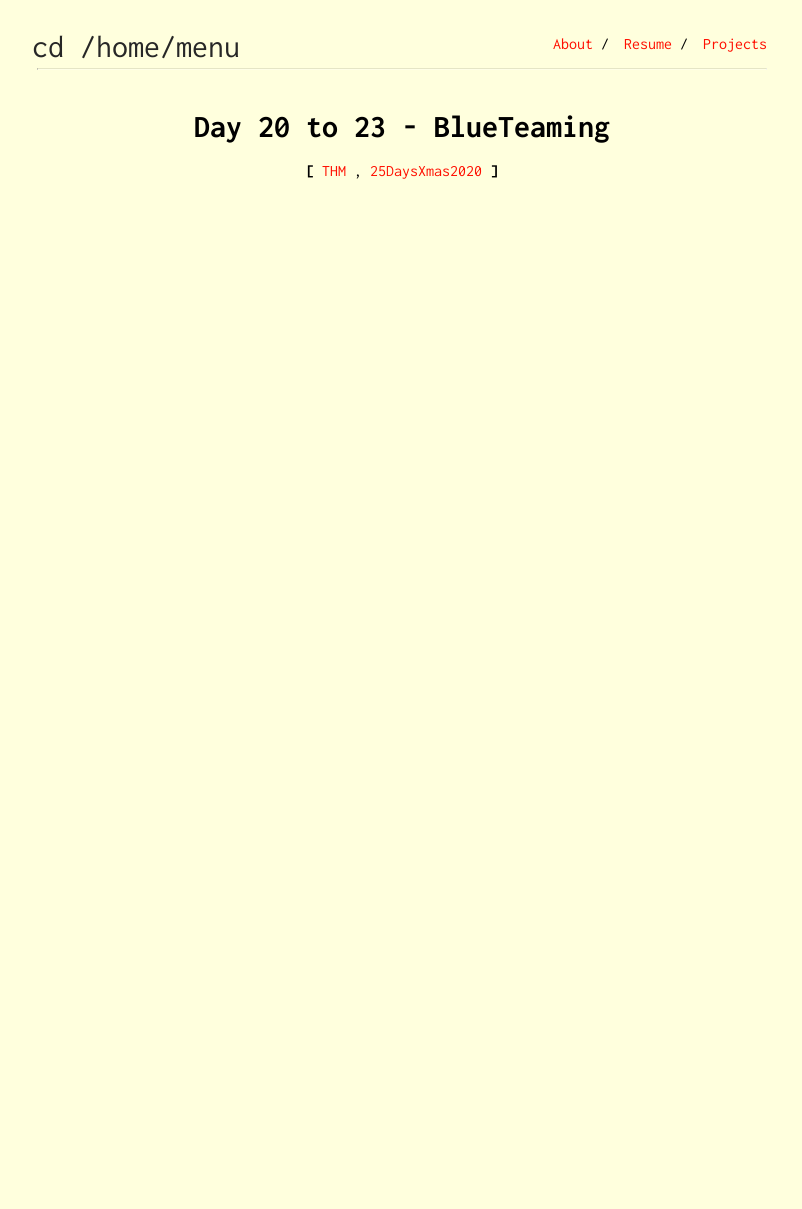
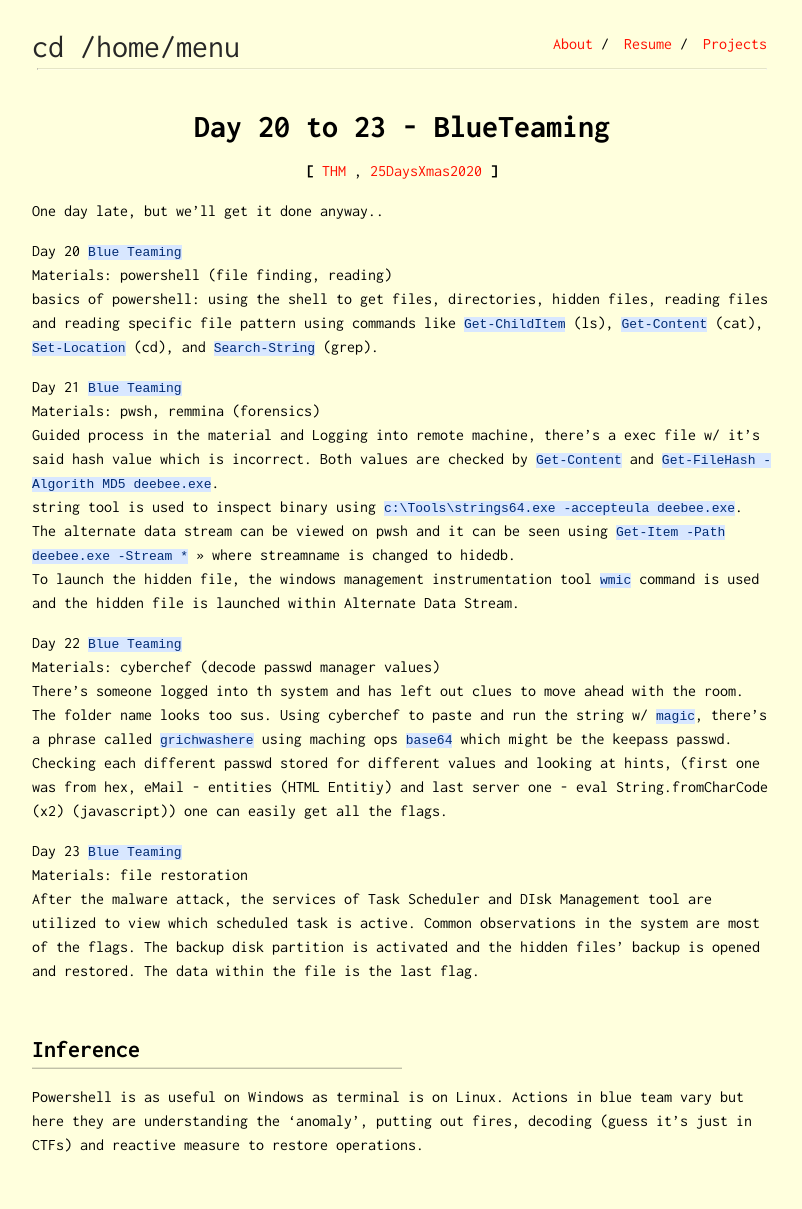
Before and after one commit to pruthvirajbhat/website-portfolio-old-uno, a Jekyll site: the page built from _posts/2021/06/2021-06-09-Day20-25days-Xmas2020.md, in a window 1280 px wide. Shown: the whole page, without its empty margins (238-1040 px from the left). Built offline with Jekyll 4.4.1, drawn with Linux system fonts in a browser that asks for light colours; before the commit the page ends 900 px from its top, so only the background shows below that.

Commit message:
blue done

```diff
--- a/_posts/2021/06/2021-06-09-Day20-25days-Xmas2020.md
+++ b/_posts/2021/06/2021-06-09-Day20-25days-Xmas2020.md
@@ -3,7 +3,30 @@ layout: post
 title: Day 20 to 23 - BlueTeaming
 subtitle: defensive perspective
 tags: [THM, 25DaysXmas2020]
-odate: -05-2022
-fdate:
-pdate:
+odate: 19-05-2022
+fdate: 19-05-2022
+pdate: 19-05-2022
 ---
+One day late, but we'll get it done anyway..
+
+Day 20 `Blue Teaming` \
+Materials: powershell (file finding, reading) \
+basics of powershell: using the shell to get files, directories, hidden files, reading files and reading specific file pattern using commands like `Get-ChildItem` (ls), `Get-Content` (cat), `Set-Location` (cd), and `Search-String` (grep).
+
+Day 21 `Blue Teaming` \
+Materials: pwsh, remmina (forensics) \
+Guided process in the material and Logging into remote machine, there's a exec file w/ it's said hash value which is incorrect. Both values are checked by `Get-Content` and `Get-FileHash -Algorith MD5 deebee.exe`. \
+string tool is used to inspect binary using `c:\Tools\strings64.exe -accepteula deebee.exe`.\
+The alternate data stream can be viewed on pwsh and it can be seen using `Get-Item -Path deebee.exe -Stream *` >> where streamname is changed to hidedb. \
+To launch the hidden file, the windows management instrumentation tool `wmic` command is used and the hidden file is launched within Alternate Data Stream.
+
+Day 22 `Blue Teaming` \
+Materials: cyberchef (decode passwd manager values) \
+There's someone logged into th system and has left out clues to move ahead with the room. The folder name looks too sus. Using cyberchef to paste and run the string w/ `magic`, there's a phrase called `grichwashere` using maching ops `base64` which might be the keepass passwd. Checking each different passwd stored for different values and looking at hints, (first one was from hex, eMail - entities (HTML Entitiy) and last server one - eval String.fromCharCode (x2) (javascript)) one can easily get all the flags.
+
+Day 23 `Blue Teaming` \
+Materials: file restoration \
+After the malware attack, the services of Task Scheduler and DIsk Management tool are utilized to view which scheduled task is active. Common observations in the system are most of the flags. The backup disk partition is activated and the hidden files' backup is opened and restored. The data within the file is the last flag.
+
+## Inference
+Powershell is as useful on Windows as terminal is on Linux. Actions in blue team vary but here they are understanding the 'anomaly', putting out fires, decoding (guess it's just in CTFs) and reactive measure to restore operations.
```
